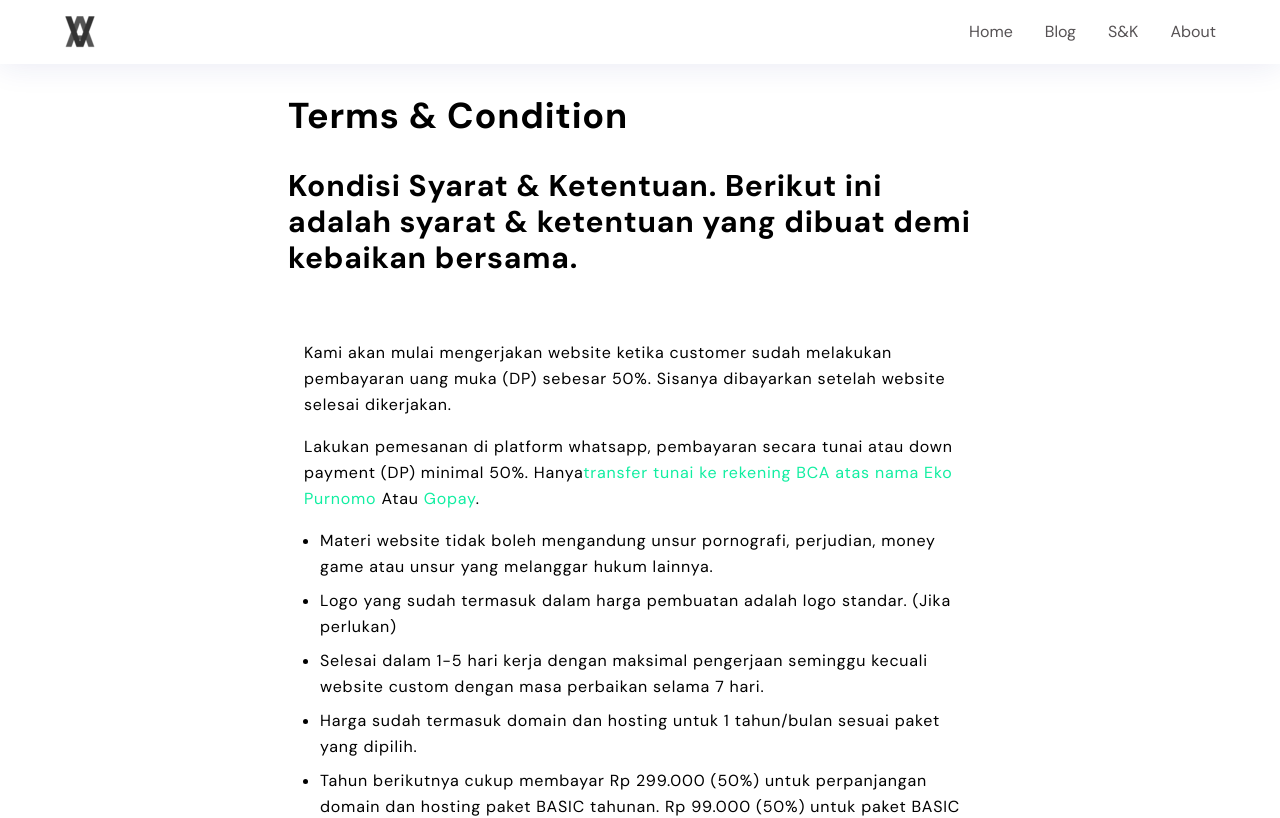
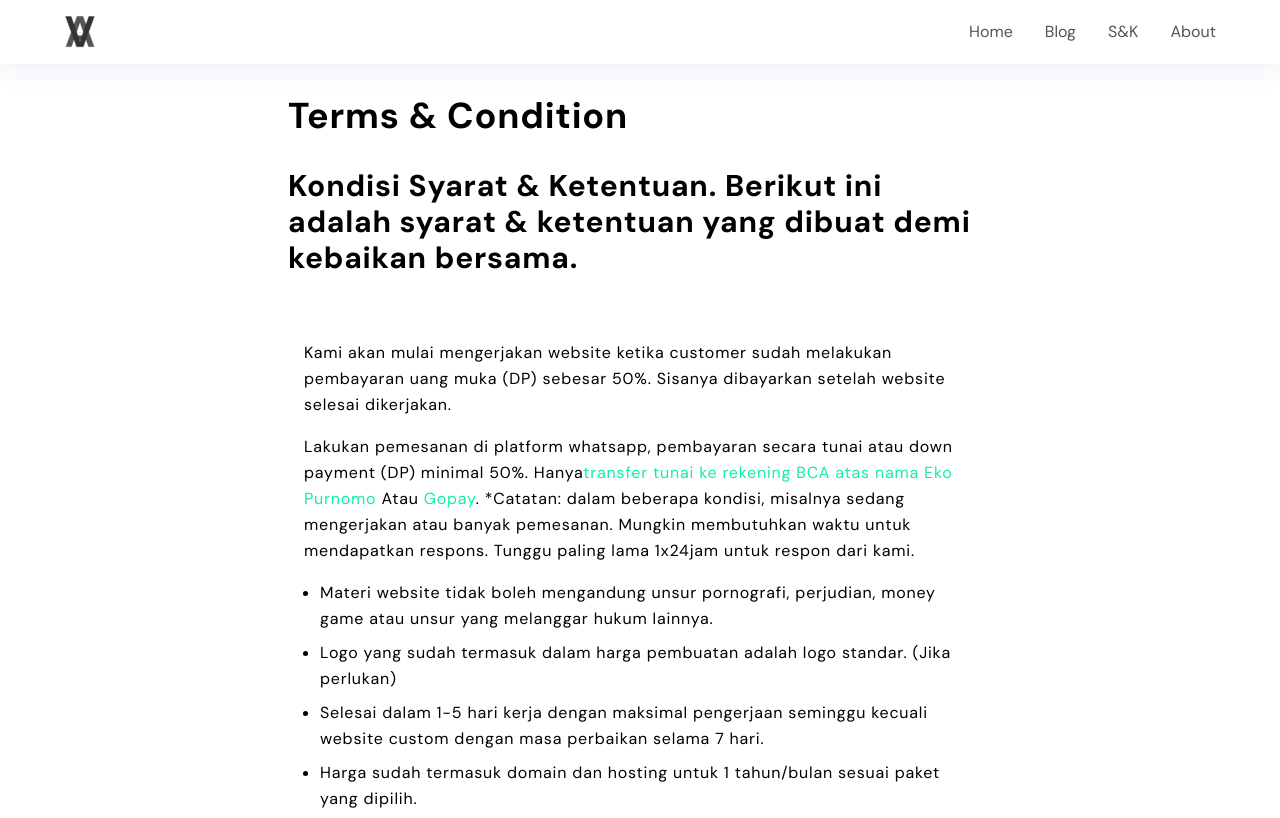
Before and after one commit to VArtzy/VArtz, a Next.js app: page /terms-condition in a window 1280 px wide. Shown: the top 818 px of the page. Built offline with nearby package versions, Linux system fonts and the light colour scheme.

Commit message:
add desc

```diff
--- a/app/terms-condition/page.tsx
+++ b/app/terms-condition/page.tsx
@@ -25,7 +25,11 @@ const About = () => {
                             transfer tunai ke rekening BCA atas nama Eko Purnomo
                         </span>{" "}
                         Atau{" "}
-                        <span className="text-mediumSpringGreen">Gopay</span>.
+                        <span className="text-mediumSpringGreen">Gopay</span>.{" "}
+                        *Catatan: dalam beberapa kondisi, misalnya sedang
+                        mengerjakan atau banyak pemesanan. Mungkin membutuhkan
+                        waktu untuk mendapatkan respons. Tunggu paling lama
+                        1x24jam untuk respon dari kami.
                     </p>
 
                     <ul className="list-disc pl-4">
```
